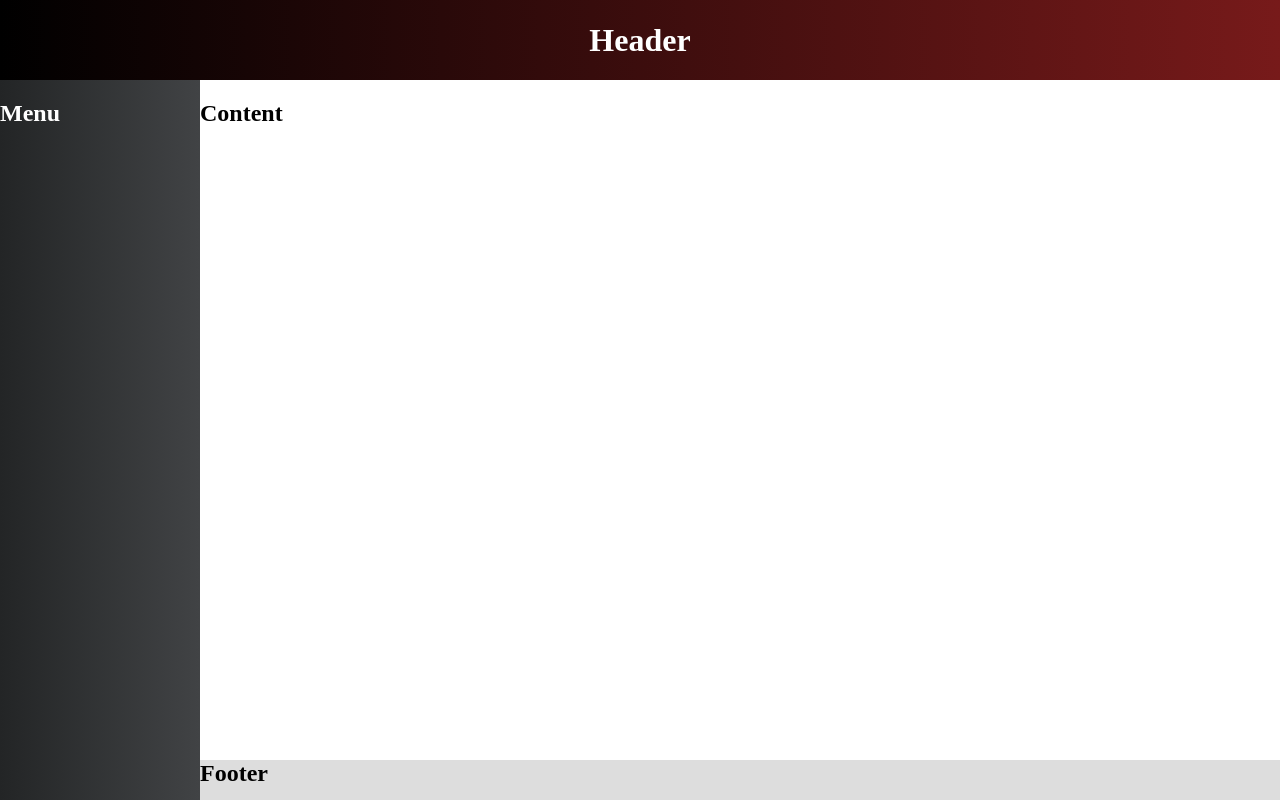
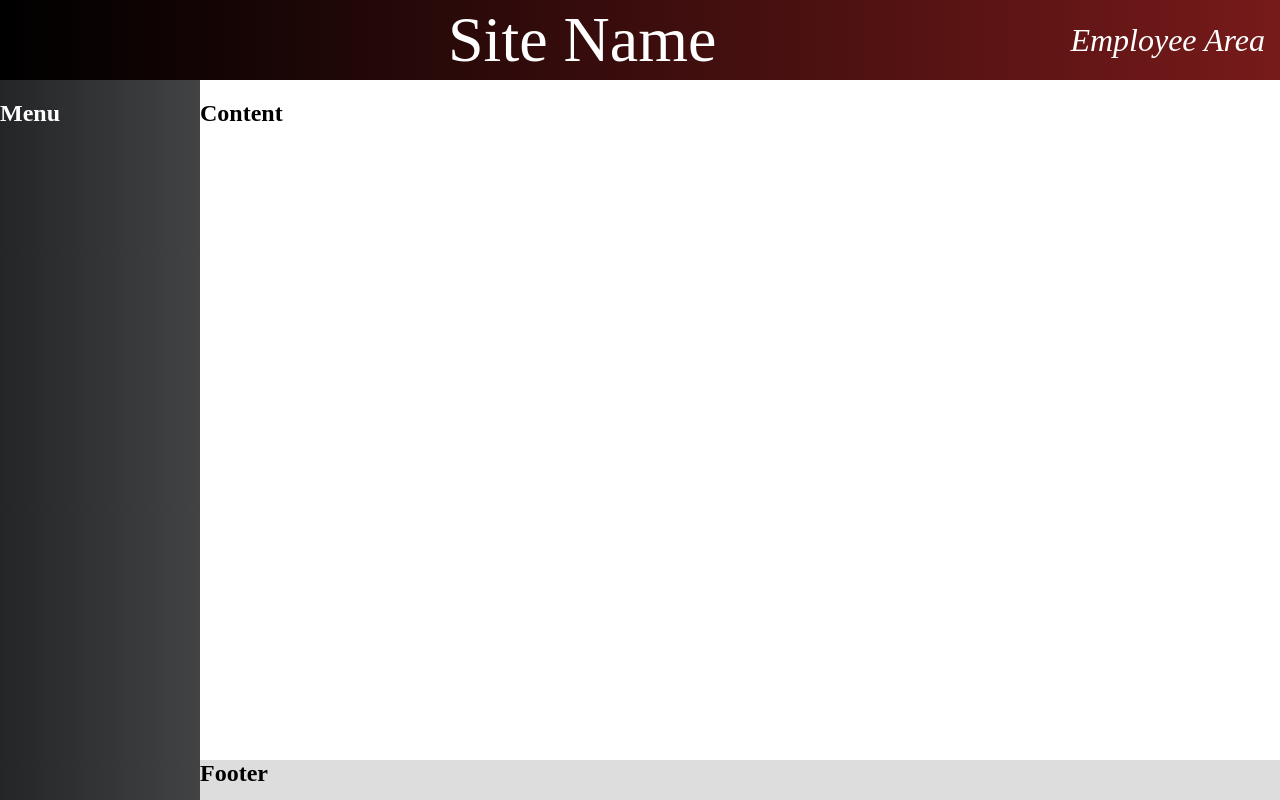
Before and after one commit to SaidChama/site-model-vuejs, a Vue app in the folder frontend/: page / in a window 1280 px wide. Built offline with nearby package versions, Linux system fonts and the light colour scheme; the HTML template or start-up script is replaced by a standard one.

Commit message:
Header Components Added

```diff
--- a/frontend/src/App.vue
+++ b/frontend/src/App.vue
@@ -1,6 +1,6 @@
 <template>
 	<div id="app">
-		<Header />
+		<Header title="Site Name" />
 		<Menu />
 		<Content />
 		<Footer />
--- a/frontend/src/components/templates/Header.vue
+++ b/frontend/src/components/templates/Header.vue
@@ -1,12 +1,23 @@
 <template>
     <div class="header">
-        <h1>Header</h1>
+        <a href="" class="menu-toggle">
+            <i class="menu-toggle fa fa-bars"></i>
+        </a>
+        <div class="title">
+            {{ title }}
+        </div>
+        <a href="" class="signin">
+            <i class="signin fa fa-users"> Employee Area</i>
+        </a>
     </div>
 </template>
 
 <script>
 export default {
-    name: 'Header'
+    name: 'Header',
+    props: {
+        title: String
+    }
 }
 </script>
 
@@ -14,12 +25,36 @@ export default {
     .header {
         background: linear-gradient(to right, #000000, #771a1a);
         display: flex;
-        justify-content: center;
+        flex-wrap: wrap;
+        justify-content: space-between;
         align-items: center;
         grid-area: header;
     }
+    .header a.menu-toggle {
+        background-color: #3f3c3c;
+        padding: 0px 12px;
+        border-radius: 10px;
+        margin-left: 70px;
+    }
 
-    .header h1 {
-        color: #FFF;
+    .header .menu-toggle {
+        color: #DDD;
+        font-size: 2.5rem;
+    }
+
+    .title {
+        font-size: 4rem;
+        font-weight: 100;
+        color: #fff;
+    }
+
+    a.signin {
+        text-decoration: none;
+        margin-right: 15px;
+    }
+
+    i.signin {
+        color: #fff;
+        font-size: 2rem;
     }
 </style>
```
